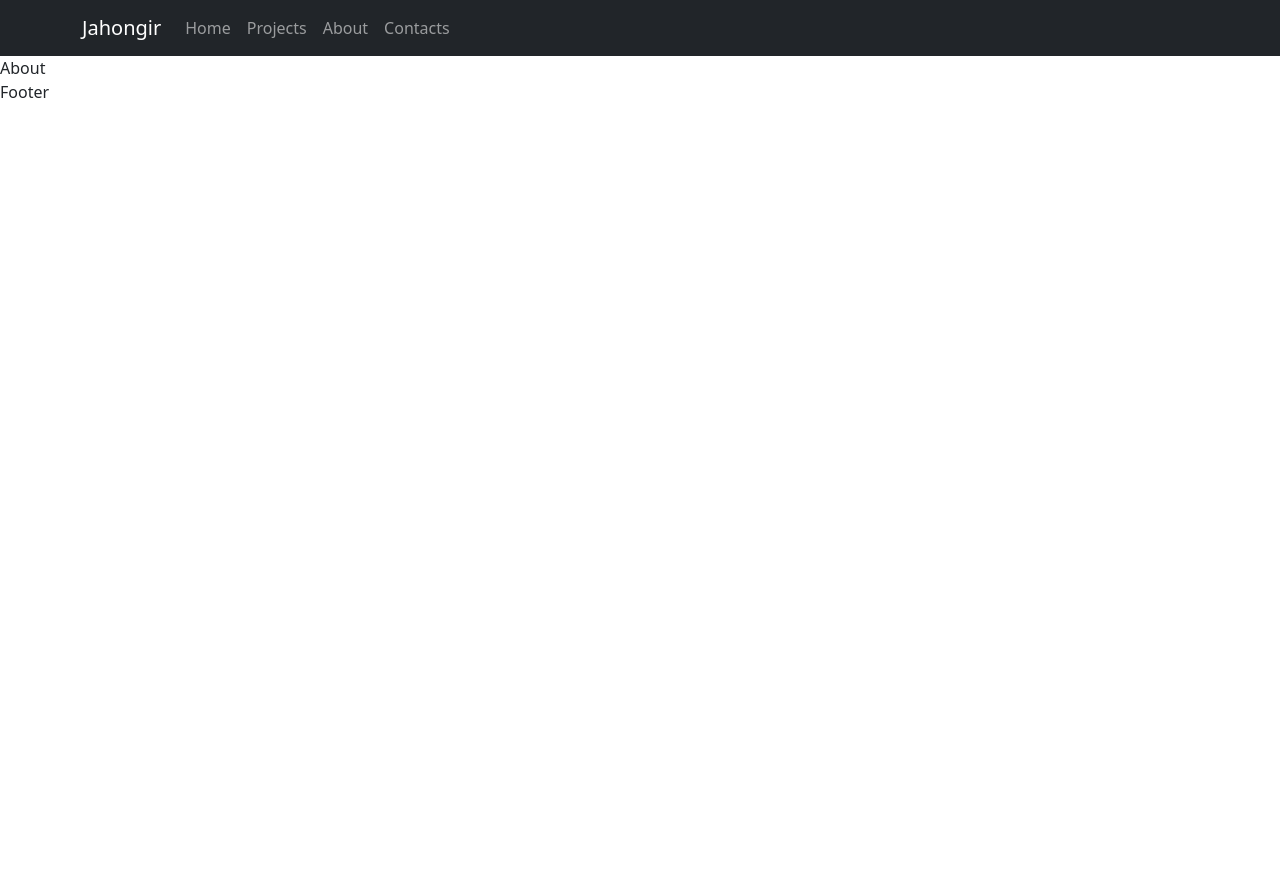
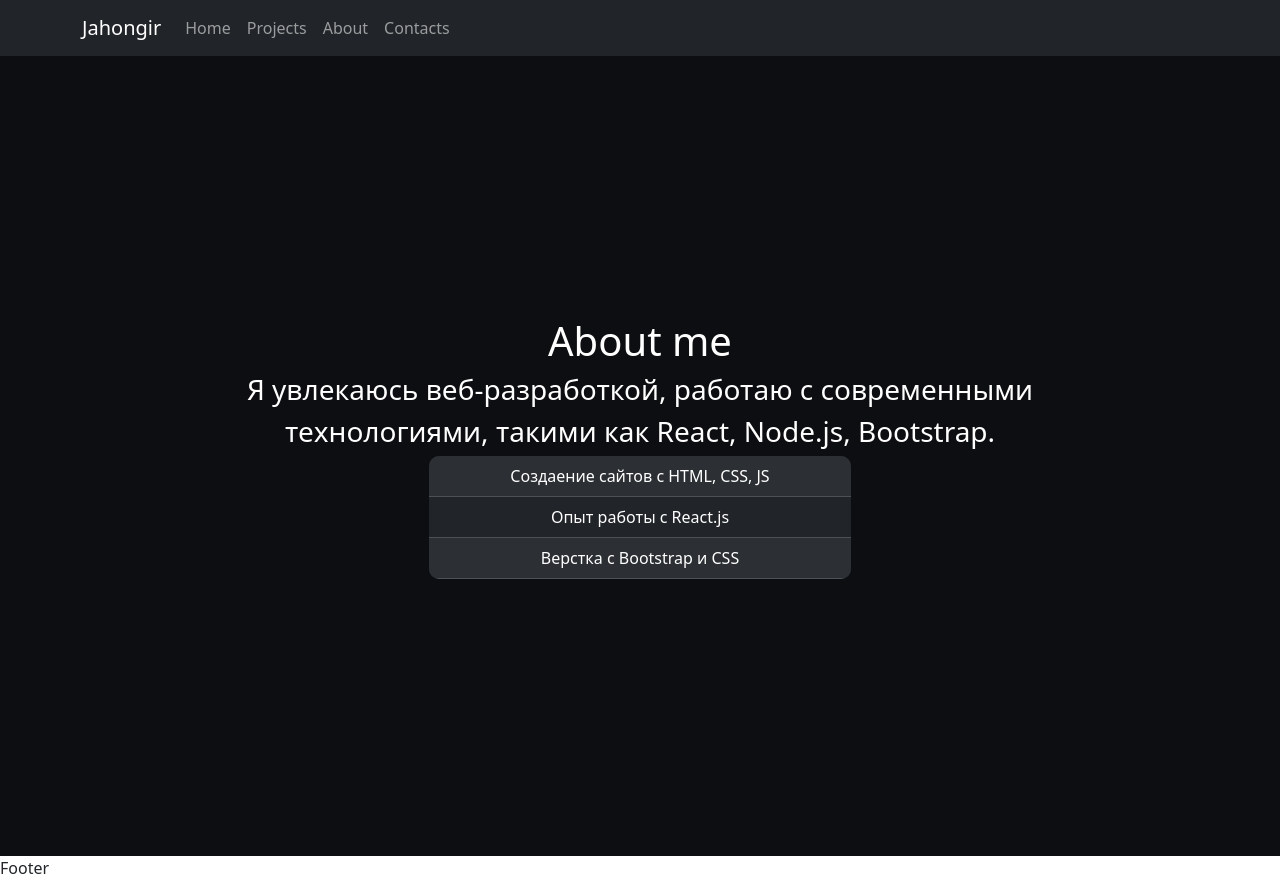
Before and after one commit to iamjahongir2010/my-portfolio, a React (Create React App) app: page /about in a window 1280 px wide. Before the commit the page ends 800 px from the top, so only its background shows below. Built offline with nearby package versions, Linux system fonts and the light colour scheme; the HTML template or start-up script is replaced by a standard one.

Commit message:
finish about and fix projects

```diff
--- a/src/components/main/about/About.jsx
+++ b/src/components/main/about/About.jsx
@@ -1,8 +1,29 @@
 import React from 'react'
 import style from './About.module.css'
+import Table from 'react-bootstrap/Table';
+import { Container } from 'react-bootstrap';
 function About() {
   return (
-    <div>About</div>
+    <div className={style.About}>
+      <h1>About me</h1>
+      <h3>Я увлекаюсь веб-разработкой, работаю с современными</h3>
+      <h3> технологиями, такими как React, Node.js, Bootstrap.</h3>
+        <Table striped variant='dark' className={style.Table}>
+          <tbody>
+            <tr>
+              <td>
+                Создаение сайтов с HTML, CSS, JS
+              </td>
+            </tr>
+            <tr>
+              <td>Опыт работы с React.js</td>
+            </tr>
+            <tr>
+              <td>Верстка с Bootstrap и CSS</td>
+            </tr>
+          </tbody>
+        </Table>
+    </div>
   )
 }
 
--- a/src/components/main/about/About.module.css
+++ b/src/components/main/about/About.module.css
@@ -0,0 +1,16 @@
+.About {
+    background-color: #0c0e11;
+    background-size: cover;
+    color: white;
+    height: 100vh;
+    display: flex;
+    flex-direction: column;
+    justify-content: center;
+    align-items: center;
+    Table{
+        width: 33%;
+        text-align: center;
+        border-radius: 10px;
+        overflow: hidden;
+    }
+}
--- a/src/components/main/projects/Projects.jsx
+++ b/src/components/main/projects/Projects.jsx
@@ -9,7 +9,7 @@ import Portfolio from '../../../assets/img/projects/portfolio.png'
 import Cornelia from '../../../assets/img/projects/cornelia.png'
 function Projects() {
   return (
-    <div className={style.pProjects}>
+    <div className={style.Projects}>
       <Container>
         <Row xs={1} md={2} className="g-4">
           <Col>
```
